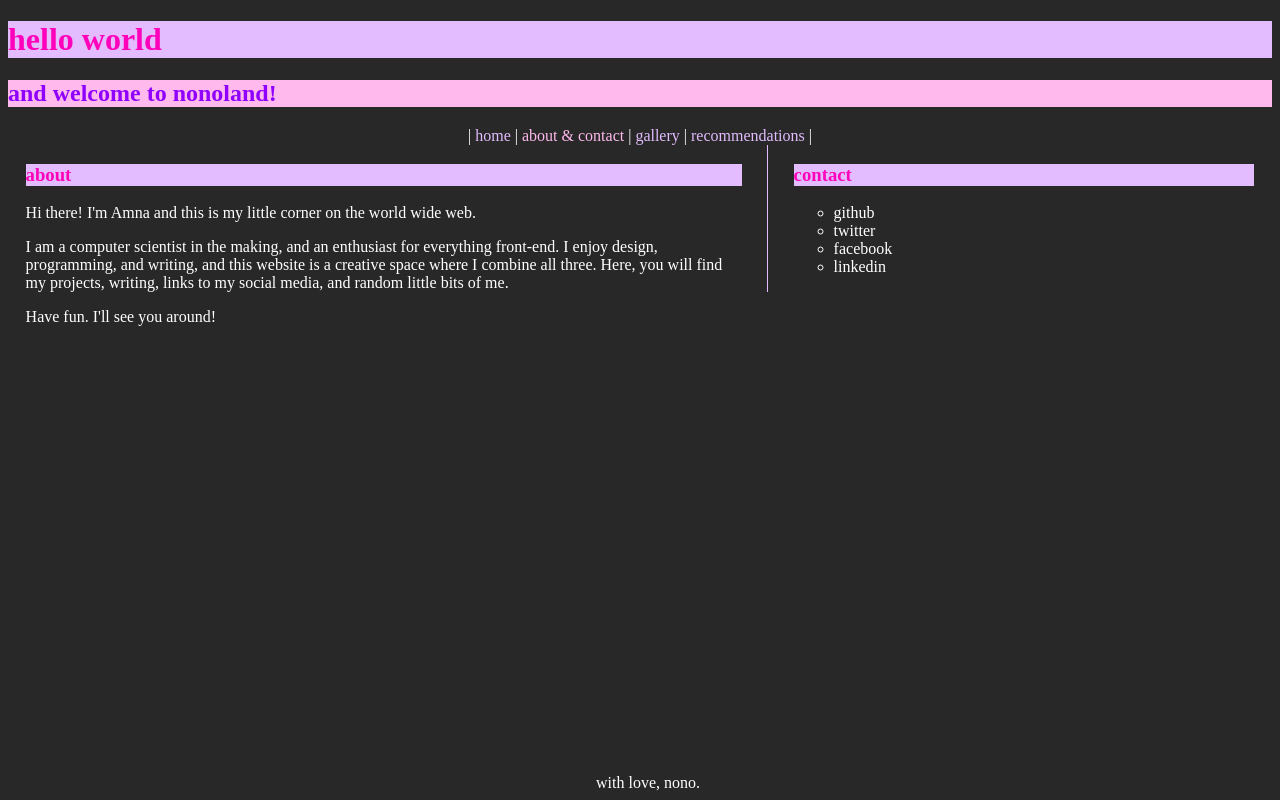
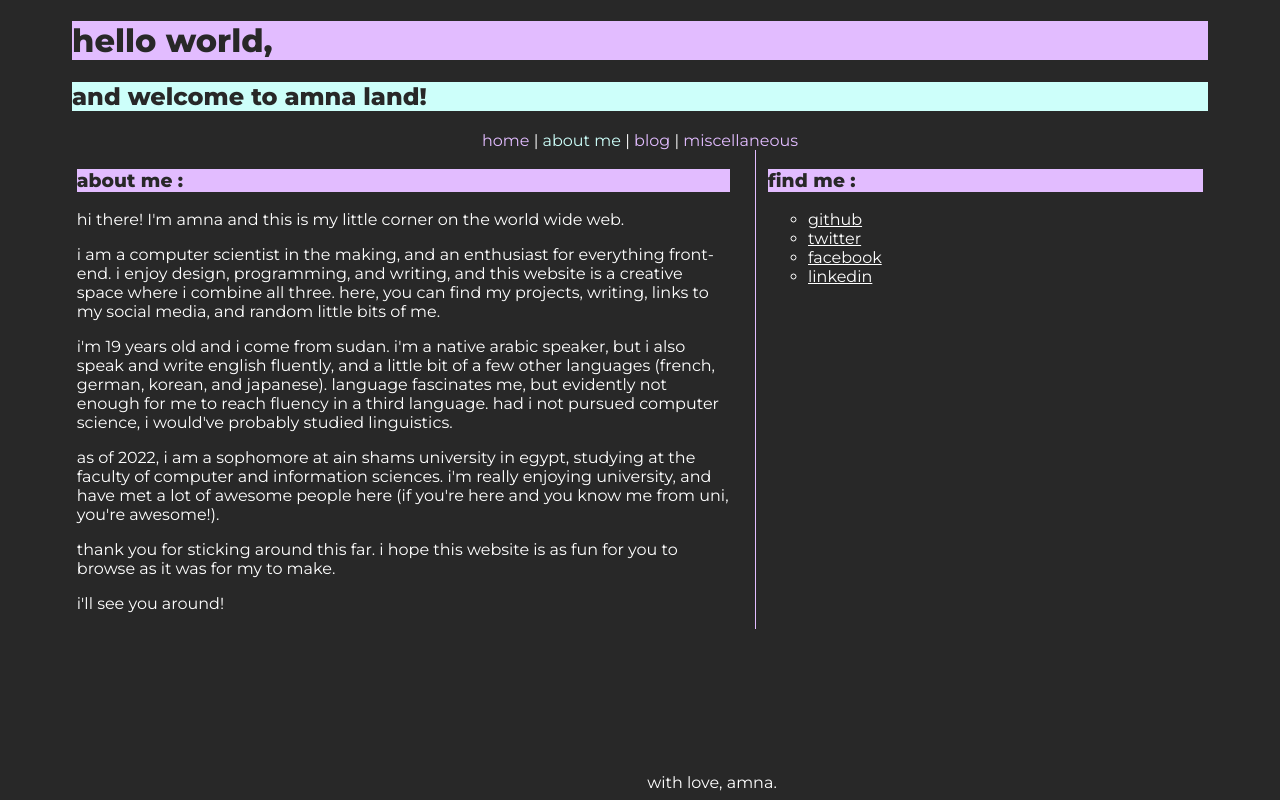
Before and after one commit to nono5342/amnaahmed, a plain HTML site: page about.html in a window 1280 px wide. Drawn offline with Linux system fonts and the light colour scheme.

Commit message:
Finished up

```diff
--- a/about.html
+++ b/about.html
@@ -8,18 +8,17 @@
 </head>
 <body>
     <header>
-        <h1>hello world</h1>
-        <h2>and welcome to nonoland!</h2>
+        <h1>hello world,</h1>
+        <h2>and welcome to amna land!</h2>
     </header>
     <nav>
-        |
         <a href="index.html">home</a> |
-        <a href="about.html" id="current-page">about  & contact</a> |
-        <a href="gallery.html">gallery</a> |
-        <a href="recommendations.html">recommendations</a> |
+        <a href="about.html" id="current-page">about me</a> |
+        <a href="blog.html">blog</a> |
+        <a href="misc.html">miscellaneous</a>
     </nav>
     <side>
-        <h3>contact</h3>
+        <h3>find me :</h3>
         <ul>
             <li><a href="https://github.com/nono5342">github</a></li>
             <li><a href="https://twitter.com/aantemeridiem">twitter</a></li>
@@ -27,17 +26,19 @@
             <li><a href="https://www.linkedin.com/in/amna-ahmed-7b854b246">linkedin</a></li>
         </ul>
     </side>
-    <main>
-        <h3>about</h3>
+    <main id="side-main">
+        <h3>about me :</h3>
 
-        <p>Hi there! I'm Amna and this is my little corner on the world wide web.</p>
-        <p>I am a computer scientist in the making, and an enthusiast for everything front-end. I enjoy design, programming, and writing, and this website is a creative space where I combine all three. Here, you will find my projects, writing, links to my social media, and random little bits of me.<p>
-        <p>Have fun. I'll see you around!<p>
-
+        <p>hi there! I'm amna and this is my little corner on the world wide web.</p>
+        <p>i am a computer scientist in the making, and an enthusiast for everything front-end. i enjoy design, programming, and writing, and this website is a creative space where i combine all three. here, you can find my projects, writing, links to my social media, and random little bits of me.<p>
+        <p>i'm 19 years old and i come from sudan. i'm a native arabic speaker, but i also speak and write english fluently, and a little bit of a few other languages (french, german, korean, and japanese). language fascinates me, but evidently not enough for me to reach fluency in a third language. had i not pursued computer science, i would've probably studied linguistics.<p>
+		<p>as of 2022, i am a sophomore at ain shams university in egypt, studying at the faculty of computer and information sciences. i'm really enjoying university, and have met a lot of awesome people here (if you're here and you know me from uni, you're awesome!).</p>
+        <p>thank you for sticking around this far. i hope this website is as fun for you to browse as it was for my to make.</p>
+        <p>i'll see you around!<p>
     </main>
 
     <footer>
-        with love, nono.
+        with love, amna.
     </footer>
 </body>
 
--- a/style.css
+++ b/style.css
@@ -1,26 +1,35 @@
+@import url('https://fonts.googleapis.com/css2?family=Montserrat:wght@300;400;800&display=swap');
 :root{
-    --pastel-pink: #ffb9ec;
-    --pink: #ff00bb;
+    --pastel-cyan: #ffb9ec;
     --pastel-cyan: #cdfffa;
-    --cyan: #3cffeb;
     --pastel-purple: #e2bcff;
-    --purple: #9000ff;
     --dark: rgb(40, 40, 40);
 }
 html{
     font-size: +7;
-    margin:0%;
+    margin-left:5%;
+    margin-right:5%;
+    font-family: 'Montserrat', sans-serif;
 }
-h1, h3, h5
+h1, h3
 {
-color:var(--pink);
+color:var(--dark);
 background-color:var(--pastel-purple);
+font-weight: 800;
+}
+h5
+{
+ color:var(--pastel-cyan);
 
 }
-h2, h4, h6
+h2
 {
+color:var(--dark);
+background-color:var(--pastel-cyan);
+font-weight: 800;
+}
+h4, h6{
 color:var(--purple);
-background-color:var(--pastel-pink);
 }
 ul{
     list-style-type: circle;
@@ -28,23 +37,17 @@ ul{
 /*links*/
 a:link{
     color: white;
-    text-decoration: none;
 
 }
 a:visited{
     color: white;
-    text-decoration: none;
-
 }
 a:hover{
     color:var(--pastel-purple);
-    text-decoration: none;
 
 }
 a:active{
-    color: var(--pastel-pink);
-        text-decoration: none;
-
+    color: var(--pastel-cyan);
 }
 /*Nav links*/
 nav a:link{
@@ -62,12 +65,12 @@ nav a:hover{
 
 }
 nav a:active{
-    color: var(--pastel-pink);
+    color: var(--pastel-cyan);
     text-decoration: none;
 
 }
 #current-page{
-    color: var(--pastel-pink);
+    color: var(--pastel-cyan);
 }
 nav{
     position:sticky;
@@ -75,20 +78,23 @@ nav{
     text-align: center;
 
 }
-main{
+
+#side-main{
+    left:0;
+    padding-left: %;
+    padding-right: 2%;
     position: fixed;
-    width:56%;
-    left:0;
-    padding-left: 2%;
-    padding-right: 2%;
+    width:51%;
+    padding-left: 6%;
+    border-right: 1px solid var(--pastel-purple);
+
 }
 side{
     position: fixed;
-    width: 36%;
+    width: 34%;
     right:0;
-    padding-left: 2%;
-    padding-right: 2%;
-    border-left: 1px solid var(--pastel-purple);
+    padding-left: 4%;
+    padding-right: 6%;
 }
 footer{
     position:fixed;
@@ -100,3 +106,14 @@ body{
     background-color: var(--dark);
     color:white;
 }
+.vanilla{
+    background-color: var(--dark);
+    color:white;
+}
+.blog{
+    font-size: 1.5em;
+}
+
+#date{
+    font-weight: 300;
+}
```
Also changed, not shown: blog.html (added, +36 -0 lines), index.html (+18 -11 lines), misc.html (added, +45 -0 lines), the-deep-end-of-the-pool.html (added, +34 -0 lines).
